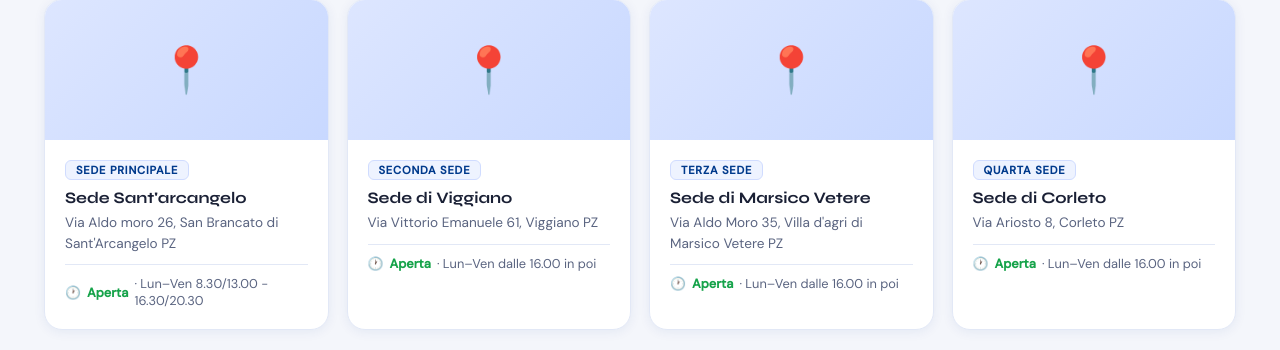
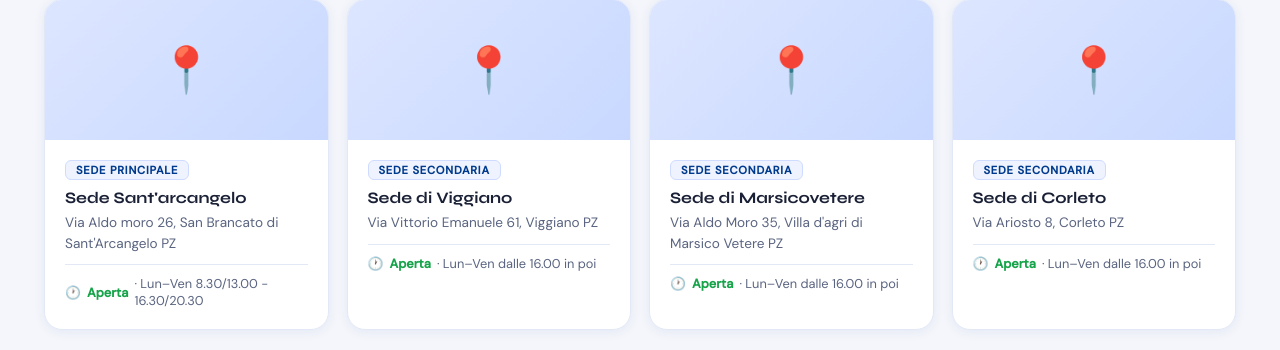
Before and after one commit to cironemario01032010-png/Autoscuola_Martorano, a Flask app: page /contatti in a window 1280 px wide. Shown: the part 1444-1794 px from the top of the page. Run offline with Flask 3, Linux system fonts and the light colour scheme; parts of the project's set-up code (start-up, migrations or seed data) failed here and were passed over.

Commit message:
modifiche aggiuntive

```diff
--- a/templates/contatti.html
+++ b/templates/contatti.html
@@ -1032,7 +1032,7 @@
                     target="_blank" rel="noopener" class="sede-card">
                     <div class="sede-map-thumb">📍</div>
                     <div class="sede-body">
-                        <span class="sede-tag">seconda sede</span>
+                        <span class="sede-tag">sede secondaria</span>
                         <h3>Sede di Viggiano</h3>
                         <p>Via Vittorio Emanuele 61, Viggiano PZ</p>
                         <div class="sede-orari">🕐 <span>Aperta</span> · Lun–Ven dalle 16.00 in poi</div>
@@ -1044,8 +1044,8 @@
                     target="_blank" rel="noopener" class="sede-card">
                     <div class="sede-map-thumb">📍</div>
                     <div class="sede-body">
-                        <span class="sede-tag">terza sede</span>
-                        <h3>Sede di Marsico Vetere</h3>
+                        <span class="sede-tag">sede secondaria</span>
+                        <h3>Sede di Marsicovetere</h3>
                         <p>Via Aldo Moro 35, Villa d'agri di Marsico Vetere PZ</p>
                         <div class="sede-orari">🕐 <span>Aperta</span> · Lun–Ven dalle 16.00 in poi</div>
                     </div>
@@ -1056,7 +1056,7 @@
                     target="_blank" rel="noopener" class="sede-card">
                     <div class="sede-map-thumb">📍</div>
                     <div class="sede-body">
-                        <span class="sede-tag">quarta sede</span>
+                        <span class="sede-tag">sede secondaria</span>
                         <h3>Sede di Corleto</h3>
                         <p>Via Ariosto 8, Corleto PZ</p>
                         <div class="sede-orari">🕐 <span>Aperta</span> · Lun–Ven dalle 16.00 in poi</div>
```
